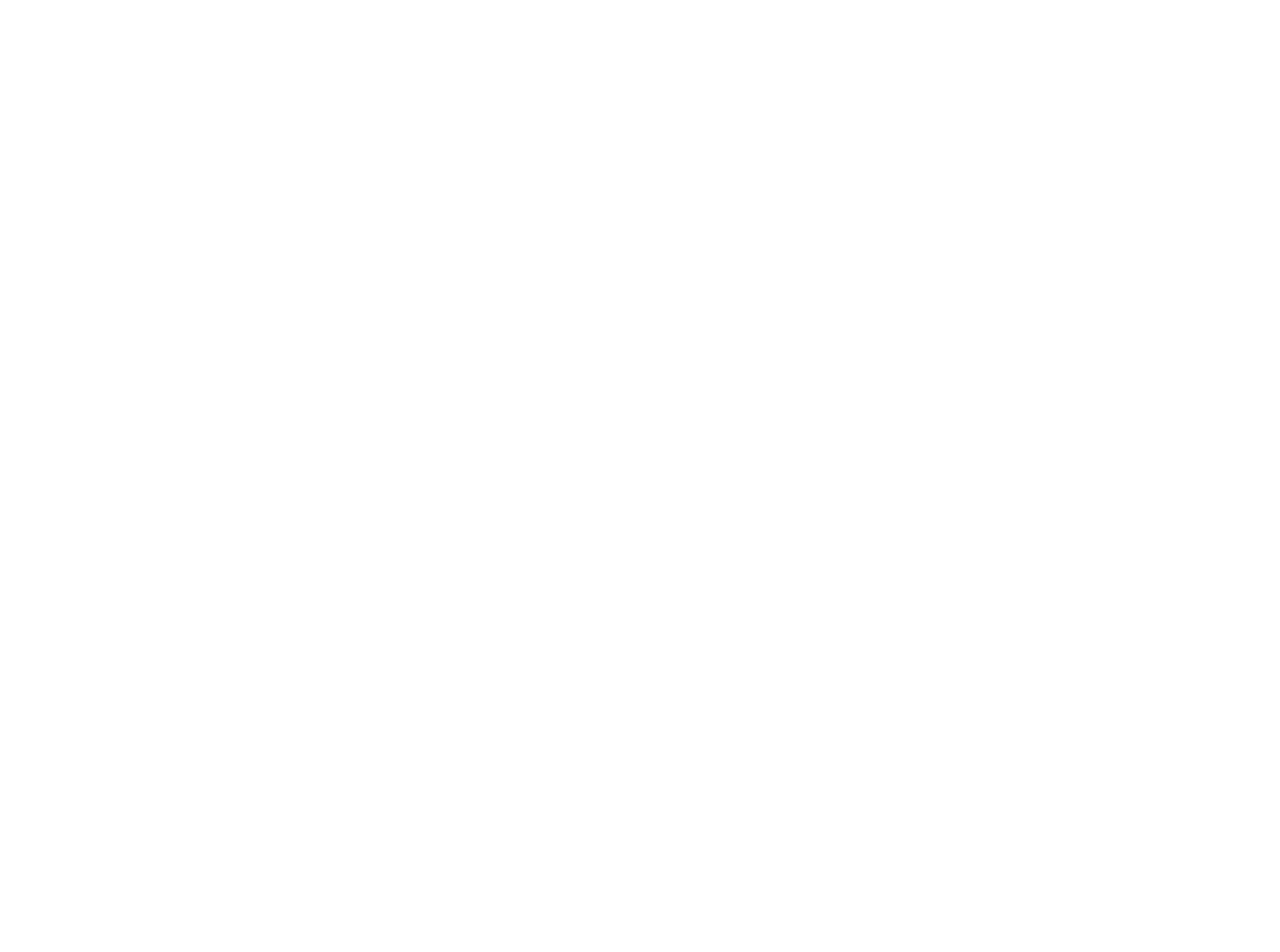
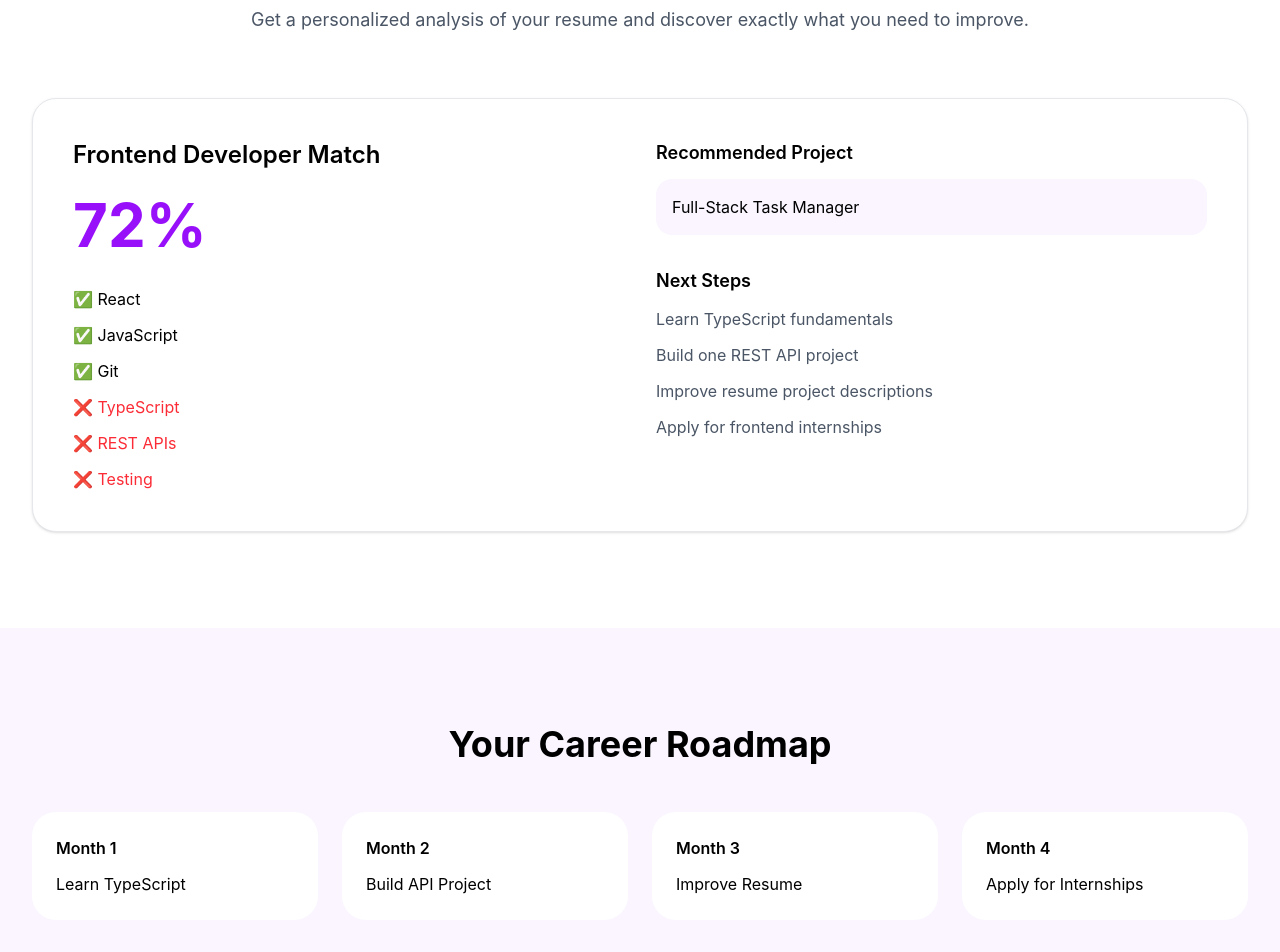
Before and after one commit to CmdMayank/CareerPivot, a React app in the folder frontend/: page / in a window 1280 px wide. Shown: the part 1840-2792 px from the top of the page. Before the commit the page ends 1766 px from the top, so only its background shows below. Built offline with nearby package versions, Linux system fonts and the light colour scheme; the HTML template or start-up script is replaced by a standard one.

Commit message:
added report preview and roadmap section

```diff
--- a/frontend/src/components/ReportPreview.jsx
+++ b/frontend/src/components/ReportPreview.jsx
@@ -1,5 +1,69 @@
 function ReportPreview() {
-  return <h1>Report Preview Section</h1>;
+  return (
+    <section className="mx-auto max-w-7xl px-8 py-24">
+      <div className="mb-16 text-center">
+        <h2 className="mb-4 text-4xl font-bold">
+          See What Career Pivot Reveals
+        </h2>
+
+        <p className="text-lg text-gray-600">
+          Get a personalized analysis of your resume and discover exactly what
+          you need to improve.
+        </p>
+      </div>
+
+      <div className="rounded-3xl border border-gray-200 bg-white p-10 shadow-sm">
+        <div className="grid gap-8 lg:grid-cols-2">
+
+          <div>
+            <h3 className="mb-6 text-2xl font-semibold">
+              Frontend Developer Match
+            </h3>
+
+            <div className="mb-8 text-6xl font-bold text-purple-600">
+              72%
+            </div>
+
+            <div className="space-y-3">
+              <p>✅ React</p>
+              <p>✅ JavaScript</p>
+              <p>✅ Git</p>
+
+              <p className="text-red-500">❌ TypeScript</p>
+              <p className="text-red-500">❌ REST APIs</p>
+              <p className="text-red-500">❌ Testing</p>
+            </div>
+          </div>
+
+          <div>
+            <div className="mb-8">
+              <h4 className="mb-3 text-lg font-semibold">
+                Recommended Project
+              </h4>
+
+              <div className="rounded-2xl bg-purple-50 p-4">
+                Full-Stack Task Manager
+              </div>
+            </div>
+
+            <div>
+              <h4 className="mb-3 text-lg font-semibold">
+                Next Steps
+              </h4>
+
+              <ul className="space-y-3 text-gray-600">
+                <li>Learn TypeScript fundamentals</li>
+                <li>Build one REST API project</li>
+                <li>Improve resume project descriptions</li>
+                <li>Apply for frontend internships</li>
+              </ul>
+            </div>
+          </div>
+
+        </div>
+      </div>
+    </section>
+  );
 }
 
 export default ReportPreview;
--- a/frontend/src/components/RoadmapSection.jsx
+++ b/frontend/src/components/RoadmapSection.jsx
@@ -1,5 +1,35 @@
 function RoadmapSection() {
-  return <h1>Roadmap Section</h1>;
+  return (
+    <section className="bg-purple-50 py-24">
+      <div className="mx-auto max-w-7xl px-8">
+        <h2 className="mb-12 text-center text-4xl font-bold">
+          Your Career Roadmap
+        </h2>
+
+        <div className="grid gap-6 md:grid-cols-4">
+          <div className="rounded-3xl bg-white p-6">
+            <h3 className="mb-3 font-semibold">Month 1</h3>
+            <p>Learn TypeScript</p>
+          </div>
+
+          <div className="rounded-3xl bg-white p-6">
+            <h3 className="mb-3 font-semibold">Month 2</h3>
+            <p>Build API Project</p>
+          </div>
+
+          <div className="rounded-3xl bg-white p-6">
+            <h3 className="mb-3 font-semibold">Month 3</h3>
+            <p>Improve Resume</p>
+          </div>
+
+          <div className="rounded-3xl bg-white p-6">
+            <h3 className="mb-3 font-semibold">Month 4</h3>
+            <p>Apply for Internships</p>
+          </div>
+        </div>
+      </div>
+    </section>
+  );
 }
 
 export default RoadmapSection;
```
